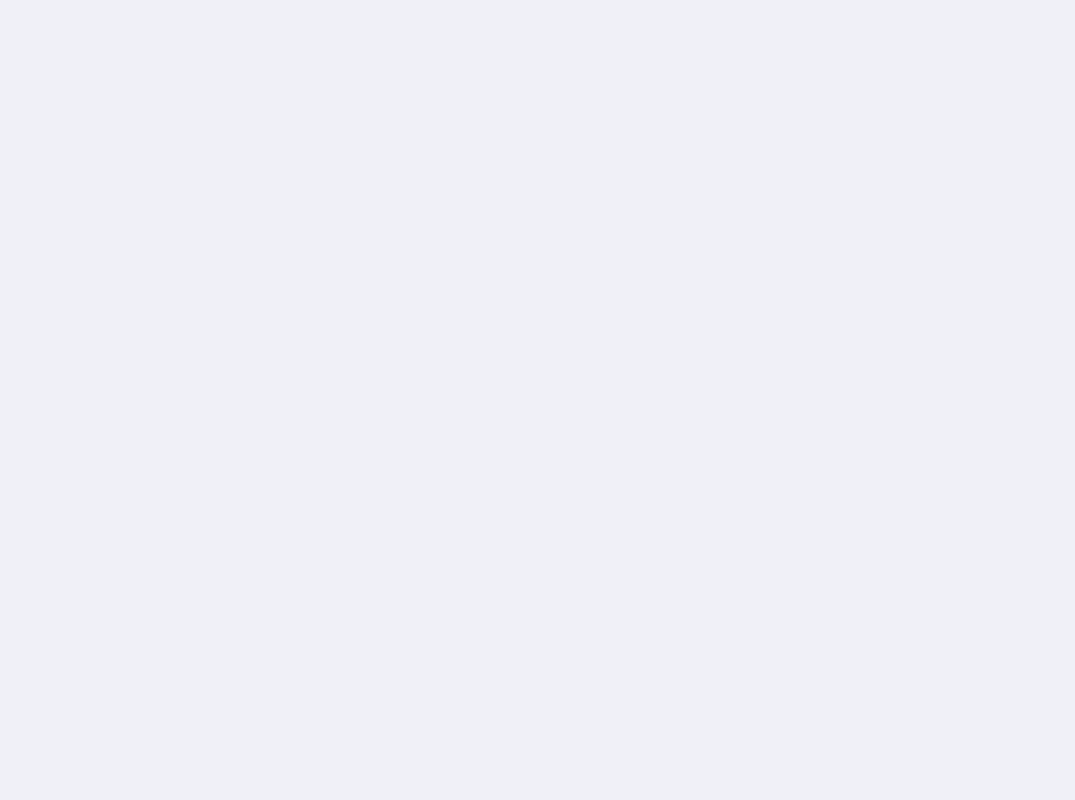
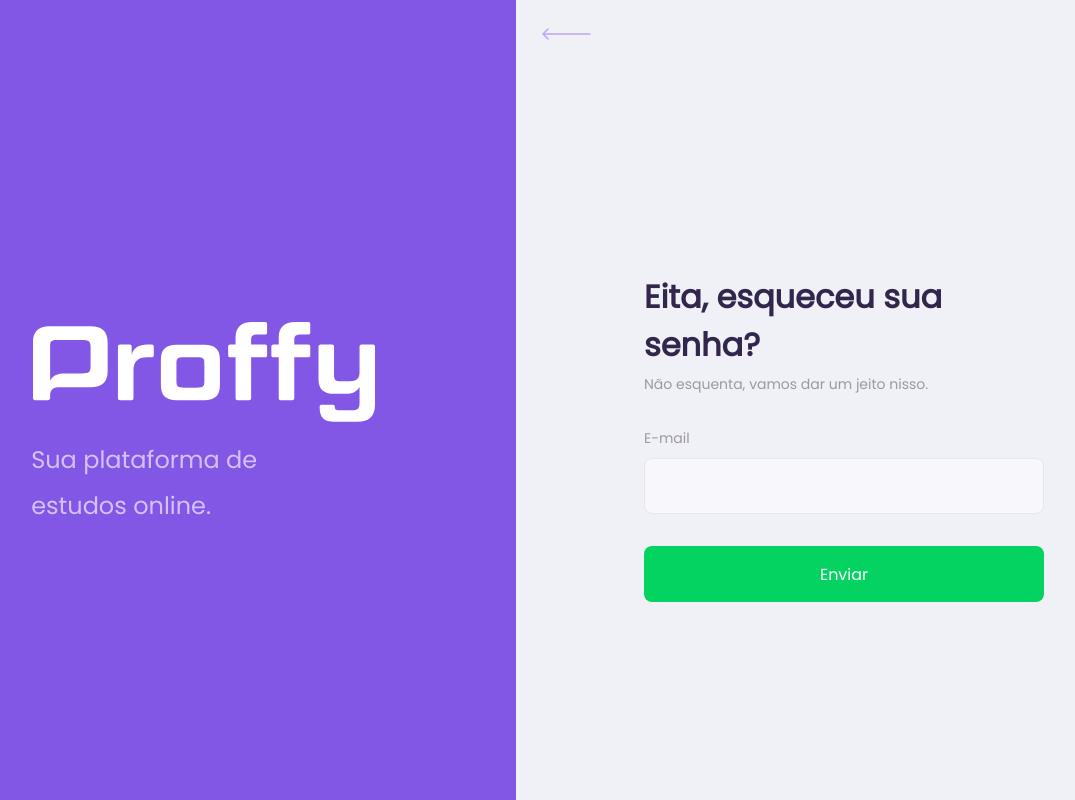
Before and after one commit to vadaeda/NLW-2, a React (Create React App) app in the folder web/: page /forgot-password in a window 1280 px wide. Shown: the whole page, without its empty margins (108-1183 px from the left). Built offline with nearby package versions, Linux system fonts and the light colour scheme; the HTML template or start-up script is replaced by a standard one.

Commit message:
[add] ForgotPassword-page (layout)
+ Pages: ForgotPassword
> LoginPage: Added route to forgotpassword link, fix warning (div inside <p>)
> Routes: Added forgotPassword route

```diff
--- a/web/src/pages/Authenticate/index.tsx
+++ b/web/src/pages/Authenticate/index.tsx
@@ -19,10 +19,10 @@
                         <Input name='email' label="E-mail"/>
                         <Input name='password' label="Senha"/>
 
-                        <p>
+                        <div className="remind-forgot">
                             <Checkbox name='remindme' label='Lembrar-me'/>
-                            <Link to="/" className="link">Esqueci minha senha</Link>
-                        </p>
+                            <Link to="/forgot-password" className="link">Esqueci minha senha</Link>
+                        </div>
                         <button type='submit'>Entrar</button>
                     </fieldset>
 
--- a/web/src/pages/Authenticate/styles.css
+++ b/web/src/pages/Authenticate/styles.css
@@ -43,7 +43,7 @@
     background: var(--color-secundary-dark);
 }
 
-.authenticate-content form fieldset p{
+.authenticate-content form fieldset .remind-forgot{
     display: flex;
     justify-content: space-between;
     margin: 2.5rem 0;
--- /dev/null
+++ b/web/src/pages/ForgotPassword/index.tsx
@@ -0,0 +1,31 @@
+import React from 'react';
+import { Link } from 'react-router-dom';
+
+import Input from '../../components/Input';
+
+import HalfPageLogo from '../../components/HalfLogoPage';
+import backIcon from '../../assets/images/icons/back.svg';
+
+import './styles.css';
+
+function ForgotPassword (){
+    return(
+        <HalfPageLogo>
+            <div className="forgot-content">
+                <div className="link">
+                    <Link to="/authenticate" ><img src={backIcon} alt="Voltar"/></Link>
+                </div>
+                <form>
+                    <fieldset>
+                        <h1>Eita, esqueceu sua senha?</h1>
+                        <h2>Não esquenta, vamos dar um jeito nisso. </h2>
+                        <Input name='email' label="E-mail"/>
+                        <button type='submit'>Enviar</button>
+                    </fieldset>
+                </form>
+            </div>
+        </HalfPageLogo>
+    );
+}
+
+export default ForgotPassword;
--- /dev/null
+++ b/web/src/pages/ForgotPassword/styles.css
@@ -0,0 +1,84 @@
+.forgot-content{
+    display: flex;
+    flex-direction: column;
+    justify-content: center;
+    margin: auto 0.8rem;
+}
+
+.forgot-content .link {
+    margin: 1rem 0;
+
+}
+
+.forgot-content .link > img{
+    height: 1.6rem;
+}
+
+.forgot-content form{
+    margin: 5rem auto;
+    display: flex;
+    flex-direction: column;
+    align-items: center;
+    justify-content: space-between;
+    color: var(--color-text-complement);
+}
+
+.forgot-content form fieldset {
+    border: 0;
+}
+
+.forgot-content form fieldset h1{
+    color: var(--color-text-title);
+    margin-bottom: 0.5rem;
+}
+
+.forgot-content form fieldset h2{
+    font-size: 1.4rem;
+    color: var(--color-text-complement);
+    margin-bottom: 3rem;
+    font-weight: normal;
+}
+
+.forgot-content form button{
+    width: 100%;
+    height: 5.6rem;
+    background: var(--color-secundary);
+    color: var(--color-button-text);
+    outline: 0;
+    border: 0;
+    border-radius: 0.8rem;
+    cursor: pointer;
+    display: flex;
+    align-items: center;
+    justify-content: center;
+    text-decoration: none;
+    transition: background-color 0.2s;
+    margin-top: 3.2rem;
+}
+
+.forgot-content form button:hover{
+    background: var(--color-secundary-dark);
+}
+
+@media(min-width: 700px){
+    .forgot-content {
+        height: 100vh;
+        width: 50vw;
+        max-width: 50vw;
+        display: flex;
+        justify-content: flex-start;
+        overflow: hidden;
+    }
+
+    .forgot-content .link {
+        padding: 0.8rem 1.8rem;
+    }
+
+    .forgot-content form{
+        margin: auto;
+        max-width: 400px;
+        display: flex;
+    }
+
+
+}
--- a/web/src/routes.tsx
+++ b/web/src/routes.tsx
@@ -5,11 +5,13 @@
 import Authenticate from './pages/Authenticate'
 import TeacherList from './pages/TeacherList';
 import TeacherForm from './pages/TeacherForm';
+import ForgotPassword from './pages/ForgotPassword';
 
 function Routes(){
     return (
         <BrowserRouter>
             <Route exact path="/" component={Landing}/>
+            <Route path='/forgot-password' component={ForgotPassword} />
             <Route path='/authenticate' component={Authenticate} />
             <Route path="/study" component={TeacherList}/>
             <Route path="/give-classes" component={TeacherForm}/>
```
